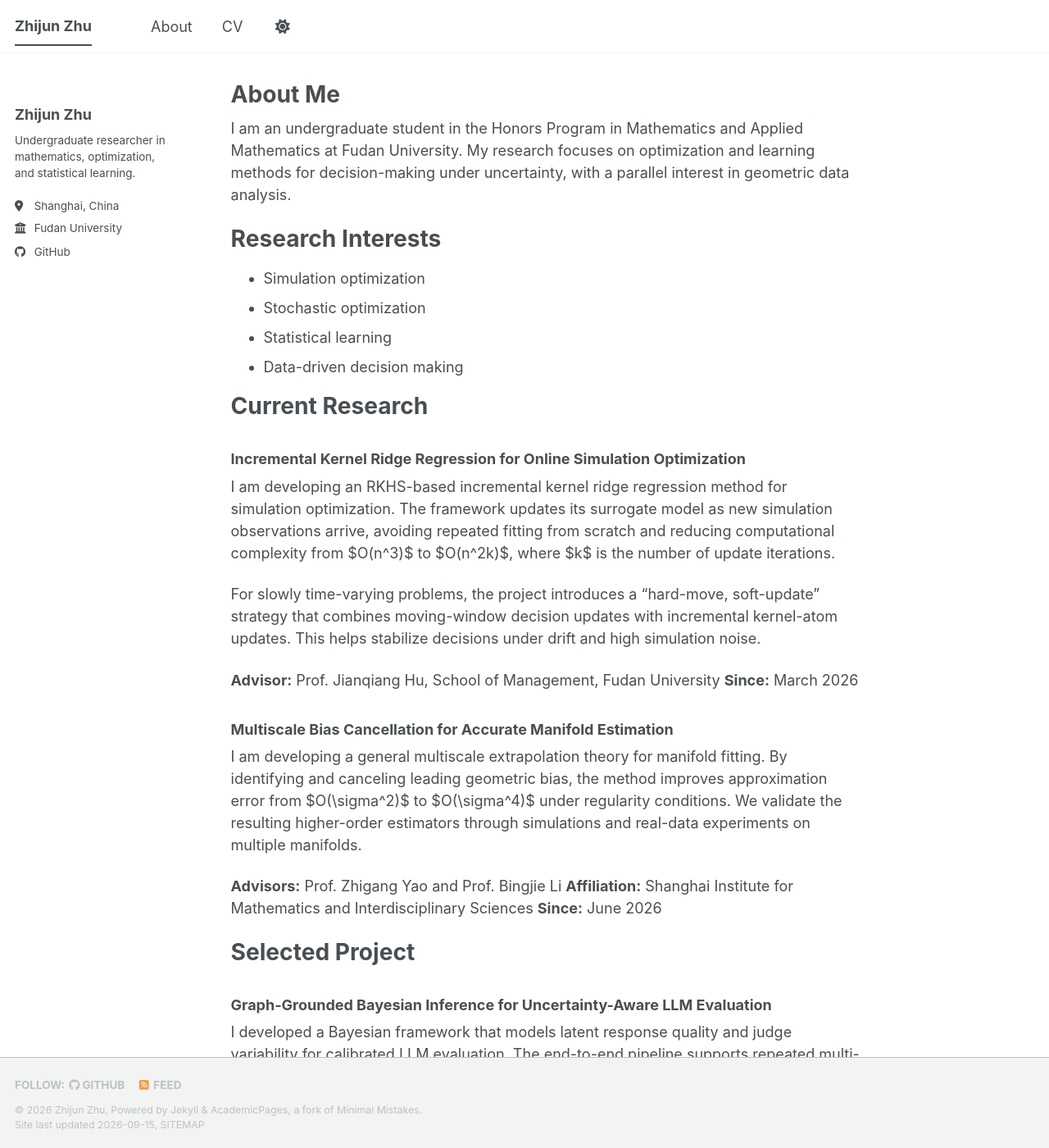
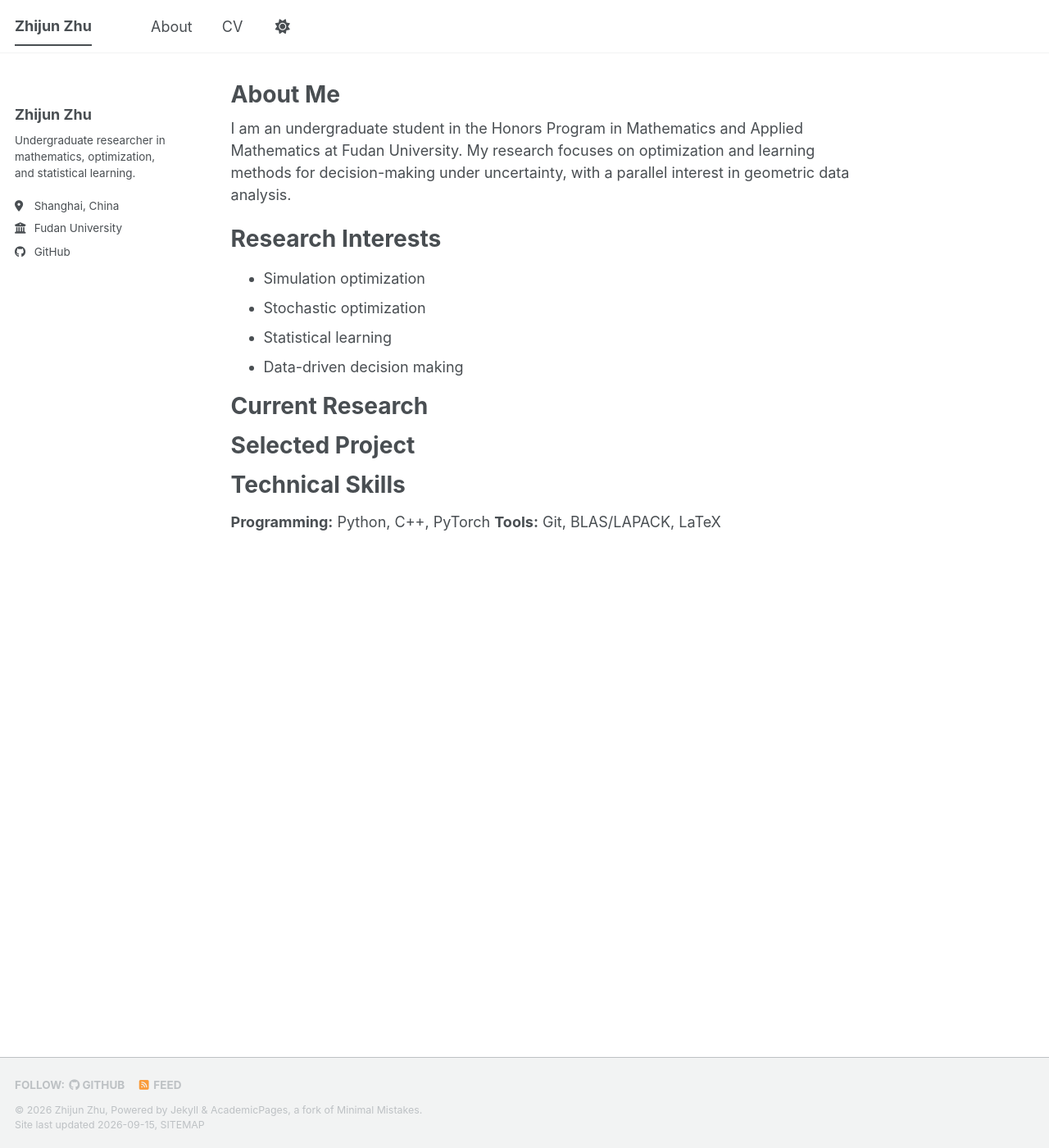
Before and after one commit to zzjpp/zzjpp.github.io, a Jekyll site: the page built from _pages/about.md, in a window 1280 px wide and 1400 px high. Shown: the whole window at 82% size. Built offline with Jekyll 4.4.1, drawn with Linux system fonts in a browser that asks for light colours; a style sheet for code colours, icons or effects is not loaded.

Commit message:
Remove research and project descriptions from about page
Removed detailed descriptions of current research and selected project sections from the about page.

```diff
--- a/_pages/about.md
+++ b/_pages/about.md
@@ -20,29 +20,10 @@ Research Interests
 Current Research
 ======
 
-### Incremental Kernel Ridge Regression for Online Simulation Optimization
-
-I am developing an RKHS-based incremental kernel ridge regression method for simulation optimization. The framework updates its surrogate model as new simulation observations arrive, avoiding repeated fitting from scratch and reducing computational complexity from $O(n^3)$ to $O(n^2k)$, where $k$ is the number of update iterations.
-
-For slowly time-varying problems, the project introduces a “hard-move, soft-update” strategy that combines moving-window decision updates with incremental kernel-atom updates. This helps stabilize decisions under drift and high simulation noise.
-
-**Advisor:** Prof. Jianqiang Hu, School of Management, Fudan University
-**Since:** March 2026
-
-### Multiscale Bias Cancellation for Accurate Manifold Estimation
-
-I am developing a general multiscale extrapolation theory for manifold fitting. By identifying and canceling leading geometric bias, the method improves approximation error from $O(\sigma^2)$ to $O(\sigma^4)$ under regularity conditions. We validate the resulting higher-order estimators through simulations and real-data experiments on multiple manifolds.
-
-**Advisors:** Prof. Zhigang Yao and Prof. Bingjie Li
-**Affiliation:** Shanghai Institute for Mathematics and Interdisciplinary Sciences
-**Since:** June 2026
 
 Selected Project
 ======
 
-### Graph-Grounded Bayesian Inference for Uncertainty-Aware LLM Evaluation
-
-I developed a Bayesian framework that models latent response quality and judge variability for calibrated LLM evaluation. The end-to-end pipeline supports repeated multi-judge scoring, uncertainty estimation, adaptive stopping, and model-level aggregation across models, datasets, and judge configurations.
 
 Technical Skills
 ======
```
